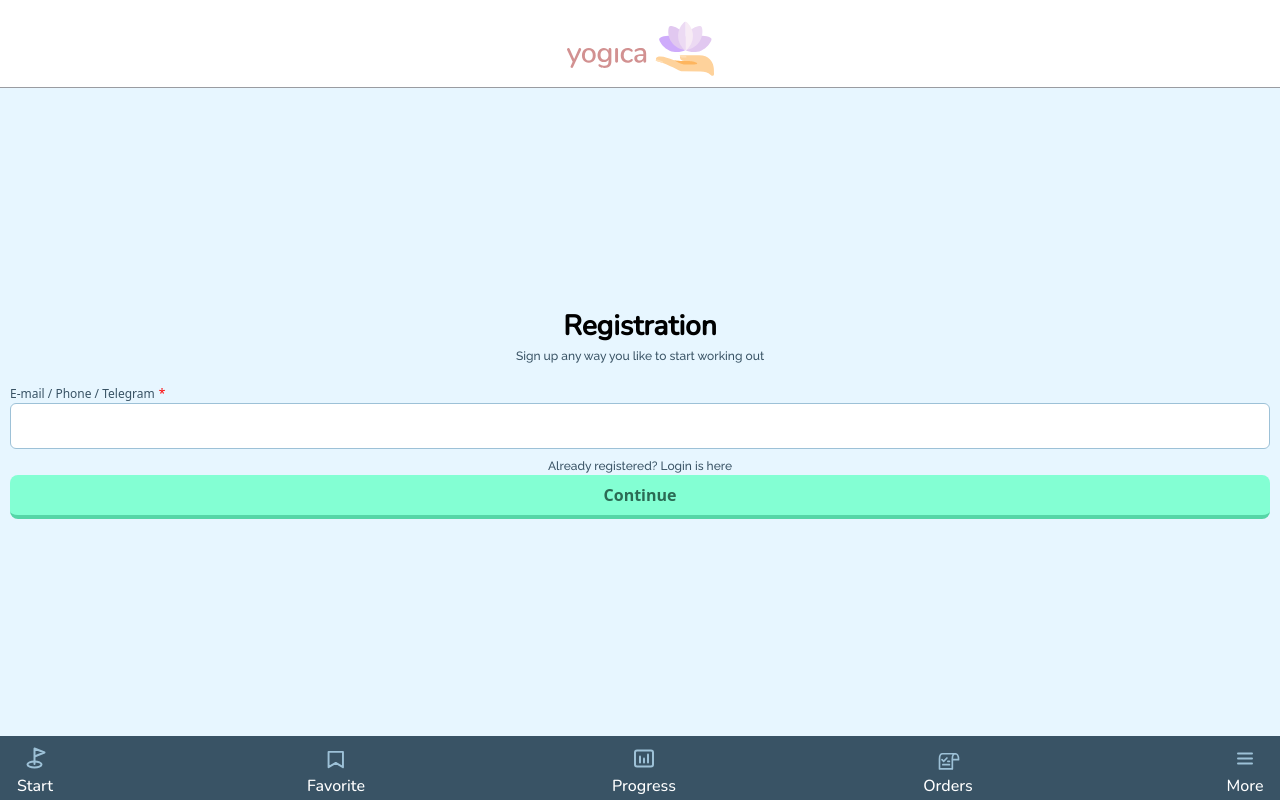
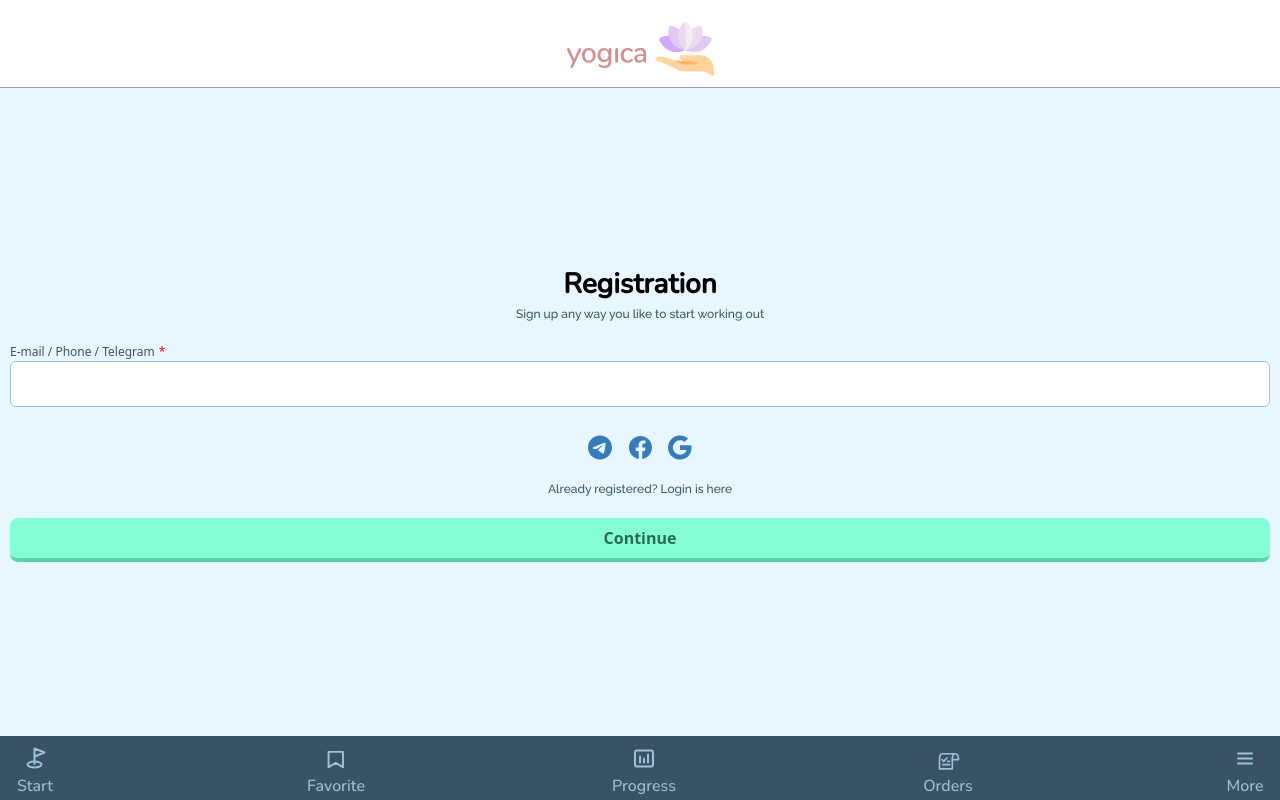
Before and after one commit to mrazazello/yogica-app, a React (Vite) app: page /reg in a window 1280 px wide. Built offline with nearby package versions, Linux system fonts and the light colour scheme.

Commit message:
add async pages and links

```diff
--- a/src/features/AuthByLogin/ui/LoginForm/LoginForm.tsx
+++ b/src/features/AuthByLogin/ui/LoginForm/LoginForm.tsx
@@ -1,5 +1,6 @@
 import { FC } from "react";
 
+import { Link } from "react-router-dom";
 import { Button } from "shared/ui/Button/Button";
 import { H123 } from "shared/ui/H123/H123";
 import { Input } from "shared/ui/Input/Input";
@@ -29,9 +30,14 @@ export const LoginForm: FC = () => {
       </div>
       <VSpace />
       <TextLine
-        text="Already registered? Registration is here"
+        text={
+          <>
+            Already registered? <Link to="/">Registration is here</Link>
+          </>
+        }
         align="center"
       />
+      <VSpace />
       <Button text="Continue" />
     </>
   );
--- a/src/features/Registrate/ui/RegistrationForm/RegistrationForm.tsx
+++ b/src/features/Registrate/ui/RegistrationForm/RegistrationForm.tsx
@@ -3,6 +3,10 @@ import { H123 } from "shared/ui/H123/H123";
 import { Input } from "shared/ui/Input/Input";
 import { TextLine } from "shared/ui/Text/TextLine";
 import { VSpace } from "shared/ui/VSpace/VSpace";
+
+import fb from "/facebook.svg";
+import gl from "/google.svg";
+import tg from "/telegram.svg";
 
 export const RegistrationForm = () => {
   return (
@@ -14,9 +18,15 @@ export const RegistrationForm = () => {
       />
       <VSpace />
       <Input placeholder="E-mail / Phone / Telegram" name="email" required />
-
+      <VSpace />
+      <div className="flex justify-center gap-4">
+        <img src={tg} width={24} height={24} alt="Telegram" />
+        <img src={fb} width={24} height={24} alt="Facebook" />
+        <img src={gl} width={24} height={24} alt="Google" />
+      </div>
+      <VSpace />
       <TextLine text="Already registered? Login is here" align="center" />
-
+      <VSpace />
       <Button text="Continue" />
     </>
   );
--- a/src/index.css
+++ b/src/index.css
@@ -4,3 +4,9 @@
 @tailwind base;
 @tailwind components;
 @tailwind utilities;
+
+@layer base {
+  a {
+    @apply text-blue-300 underline;
+  }
+}
--- /dev/null
+++ b/src/pages/Login/LoginAsync.tsx
@@ -0,0 +1,3 @@
+import { lazy } from "react";
+
+export const LoginAsync = lazy(() => import("./Login"));
--- /dev/null
+++ b/src/pages/Registration/RegistrationAsync.tsx
@@ -0,0 +1,3 @@
+import { lazy } from "react";
+
+export const RegistrationAsync = lazy(() => import("./Registration"));
--- a/src/shared/ui/MainMenu/MainMenuItem.tsx
+++ b/src/shared/ui/MainMenu/MainMenuItem.tsx
@@ -1,4 +1,5 @@
 import { FC } from "react";
+import { Link } from "react-router-dom";
 
 interface IProps {
   title: string;
@@ -8,7 +9,8 @@ interface IProps {
 export const MainMenuItem: FC<IProps> = (props) => {
   const { title, icon } = props;
   return (
-    <div className="flex items-center justify-end flex-col text-xs font-Nunito">
+    <Link to="/" className="flex no-underline">
+      <div className="flex items-center justify-end flex-col">
         <img
           src={icon}
           width={24}
@@ -16,7 +18,10 @@ export const MainMenuItem: FC<IProps> = (props) => {
           alt={title}
           className="mx-[13px] mb-[3px]"
         />
+        <span className="font-Nunito text-blue-200 text-xs hover:text-green-200">
           {title}
+        </span>
       </div>
+    </Link>
   );
 };
--- a/src/shared/ui/Text/TextLine.tsx
+++ b/src/shared/ui/Text/TextLine.tsx
@@ -2,7 +2,7 @@ import { FC } from "react";
 import { cn } from "shared/lib/classNames/classNames";
 
 interface IProps {
-  text: string;
+  text: React.ReactElement | string;
   align?: "left" | "center" | "right";
 }
 
```
Also changed, not shown: src/app/routes.tsx (+5 -4 lines). Lines whose indentation alone changed are shown as unchanged.
